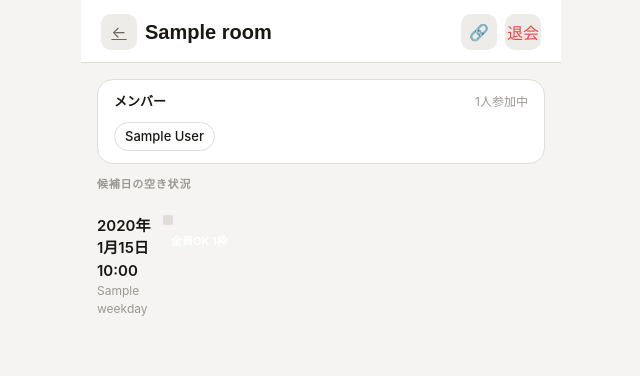
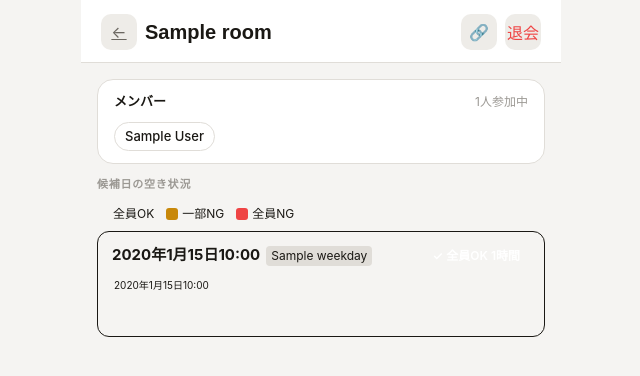
Before and after one commit to hoshina-takahashi/BandScheduler, a Django app: template scheduler/templates/scheduler/group_calendar.html in a window 1280 px wide. Shown: the top 376 px of the page, without its empty margins (319-959 px from the left). Run offline with Django 5.2, Linux system fonts and the light colour scheme; tables that the repository leaves empty hold one stand-in row (values such as "Sample post"); the template is opened without the code that fills it: values that come from a table or form of the project are taken from there, most other values are stand-ins (such as "Sample title", 1, 10 or a date in 2020); data that the repository does not hold is empty.

Commit message:
Improve candidate date UI: timeline-style availability display
Co-Authored-By: Claude Sonnet 4.6 <noreply@anthropic.com>
Claude-Session: https://claude.ai/code/session_013BCDc9yoM1L7uECKsZ5Hwq

```diff
--- a/scheduler/templates/scheduler/group_calendar.html
+++ b/scheduler/templates/scheduler/group_calendar.html
@@ -36,29 +36,49 @@
 
   <!-- Candidate dates / availability -->
   {% if candidate_dates %}
-  <div class="card-title" style="margin-top:8px;">候補日の空き状況</div>
-  {% for item in candidate_data %}
-  <div class="cand-row">
-    <div class="cand-row-date">
-      <div style="font-weight:600;">{{ item.date_str }}</div>
-      <div class="text-muted" style="font-size:12px;">{{ item.weekday }}</div>
+  <div style="margin-top:8px;">
+    <div class="card-title">候補日の空き状況</div>
+
+    <!-- 凡例 -->
+    <div style="display:flex;gap:12px;margin-bottom:8px;font-size:12px;color:var(--muted);">
+      <span style="display:flex;align-items:center;gap:4px;"><span style="width:12px;height:12px;border-radius:3px;background:var(--green);display:inline-block;"></span>全員OK</span>
+      <span style="display:flex;align-items:center;gap:4px;"><span style="width:12px;height:12px;border-radius:3px;background:var(--yellow,#f59e0b);display:inline-block;"></span>一部NG</span>
+      <span style="display:flex;align-items:center;border-radius:3px;gap:4px;"><span style="width:12px;height:12px;border-radius:3px;background:var(--red,#ef4444);display:inline-block;"></span>全員NG</span>
     </div>
-    <div class="cand-avail-bar">
-      <div class="avail-track">
-        {% for slot in item.slots %}
-        <div class="avail-cell {{ slot.status }}" title="{{ slot.time }}"></div>
-        {% endfor %}
-      </div>
-      <div class="avail-count">
+
+    {% for item in candidate_data %}
+    <div class="tl-card {% if item.all_free_count > 0 %}has-free{% endif %}">
+      <!-- ヘッダー -->
+      <div class="tl-header">
+        <div class="tl-date">
+          <span class="tl-date-main">{{ item.date_str }}</span>
+          <span class="tl-weekday">{{ item.weekday }}</span>
+        </div>
         {% if item.all_free_count > 0 %}
-        <span class="badge all-free">全員OK {{ item.all_free_count }}枠</span>
+        <span class="tl-badge free">✓ 全員OK {{ item.all_free_count }}時間</span>
         {% else %}
-        <span class="text-muted" style="font-size:12px;">全員揃う枠なし</span>
+        <span class="tl-badge none">全員揃う時間なし</span>
         {% endif %}
       </div>
+
+      <!-- タイムライン -->
+      <div class="tl-wrap">
+        <!-- 時間ラベル -->
+        <div class="tl-labels">
+          {% for slot in item.slots %}
+          <div class="tl-label">{{ slot.time }}</div>
+          {% endfor %}
+        </div>
+        <!-- カラーバー -->
+        <div class="tl-bar">
+          {% for slot in item.slots %}
+          <div class="tl-seg {{ slot.status }}" title="{{ slot.time }}〜{{ slot.time_end }}"></div>
+          {% endfor %}
+        </div>
+      </div>
     </div>
+    {% endfor %}
   </div>
-  {% endfor %}
   {% else %}
 
   <!-- Week calendar if no candidate dates -->
@@ -114,23 +134,53 @@
   background: var(--surface); border: 1px solid var(--border);
 }
 .member-chip.self { background: var(--accent); color: #fff; border-color: var(--accent); }
-.cand-row {
-  display: flex; gap: 10px; padding: 10px 0;
-  border-bottom: 1px solid var(--border);
+
+/* タイムライン型候補日UI */
+.tl-card {
+  background: var(--surface);
+  border: 1px solid var(--border);
+  border-radius: 12px;
+  padding: 12px 14px;
+  margin-bottom: 10px;
 }
-.cand-row:last-child { border-bottom: none; }
-.cand-row-date { width: 56px; flex-shrink: 0; }
-.cand-avail-bar { flex: 1; }
-.avail-track { display: flex; gap: 2px; flex-wrap: wrap; margin-bottom: 4px; }
-.avail-cell {
-  width: 10px; height: 10px; border-radius: 2px;
-  background: var(--border);
+.tl-card.has-free { border-color: var(--green); }
+.tl-header {
+  display: flex; align-items: center; justify-content: space-between;
+  margin-bottom: 10px;
 }
-.avail-cell.free { background: var(--green); }
-.avail-cell.busy { background: var(--red, #ef4444); }
-.avail-cell.partial { background: var(--yellow, #f59e0b); }
-.avail-count { margin-top: 4px; }
-.badge.all-free { background: var(--green); color: #fff; }
+.tl-date { display: flex; align-items: baseline; gap: 6px; }
+.tl-date-main { font-weight: 700; font-size: 15px; }
+.tl-weekday {
+  font-size: 12px; color: var(--muted);
+  background: var(--border); border-radius: 4px; padding: 1px 5px;
+}
+.tl-badge {
+  font-size: 12px; font-weight: 600; border-radius: 20px; padding: 3px 10px;
+}
+.tl-badge.free { background: var(--green); color: #fff; }
+.tl-badge.none { background: var(--border); color: var(--muted); }
+.tl-wrap { overflow-x: auto; }
+.tl-labels {
+  display: flex; margin-bottom: 3px;
+}
+.tl-label {
+  flex: 1; min-width: 0; font-size: 10px; color: var(--muted);
+  text-align: left; padding-left: 2px;
+  white-space: nowrap; overflow: hidden;
+}
+.tl-bar {
+  display: flex; height: 28px; border-radius: 6px; overflow: hidden; gap: 1px;
+}
+.tl-seg {
+  flex: 1; cursor: default; transition: opacity .15s;
+}
+.tl-seg:hover { opacity: .75; }
+.tl-seg.free { background: var(--green); }
+.tl-seg.partial { background: var(--yellow, #f59e0b); }
+.tl-seg.busy { background: #e2e8f0; }
+@media (prefers-color-scheme: dark) {
+  .tl-seg.busy { background: #334155; }
+}
 .group-cal { font-size: 11px; }
 .sched-block { border-radius: 4px; overflow: hidden; padding: 2px 3px; margin: 1px 0; }
 .sched-block.self-sched { background: var(--accent); color: #fff; }
--- a/scheduler/views.py
+++ b/scheduler/views.py
@@ -282,7 +282,7 @@ def group_calendar(request, room_id):
                         status = 'busy'
                     else:
                         status = 'partial'
-                    slots.append({'time': f'{h}:00', 'status': status})
+                    slots.append({'time': f'{h}:00', 'time_end': f'{h+1}:00', 'status': status})
                 candidate_data.append({
                     'date_str': f'{d.month}月{d.day}日',
                     'weekday': WEEKDAY_LABELS[weekday_int],
```
